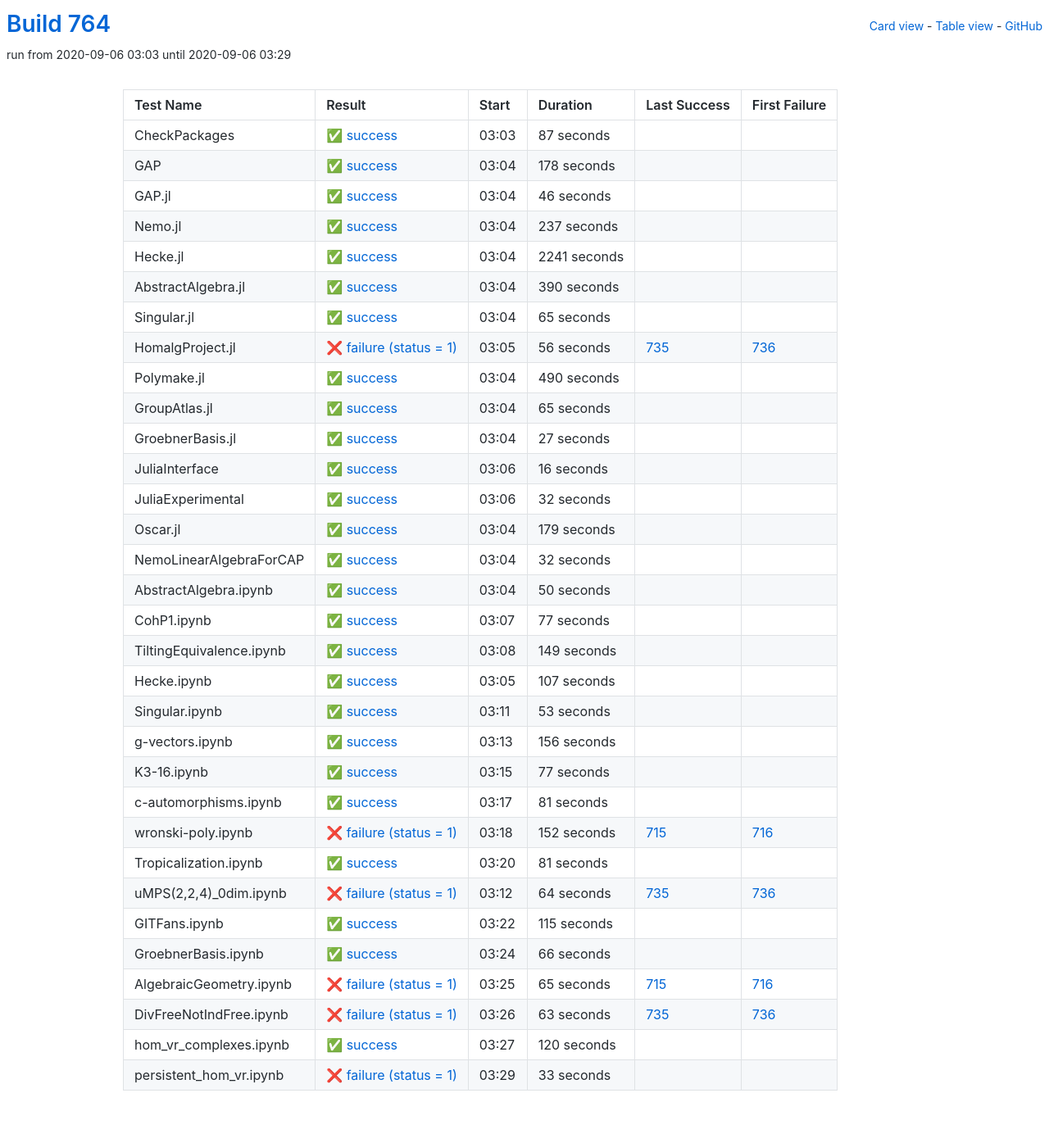
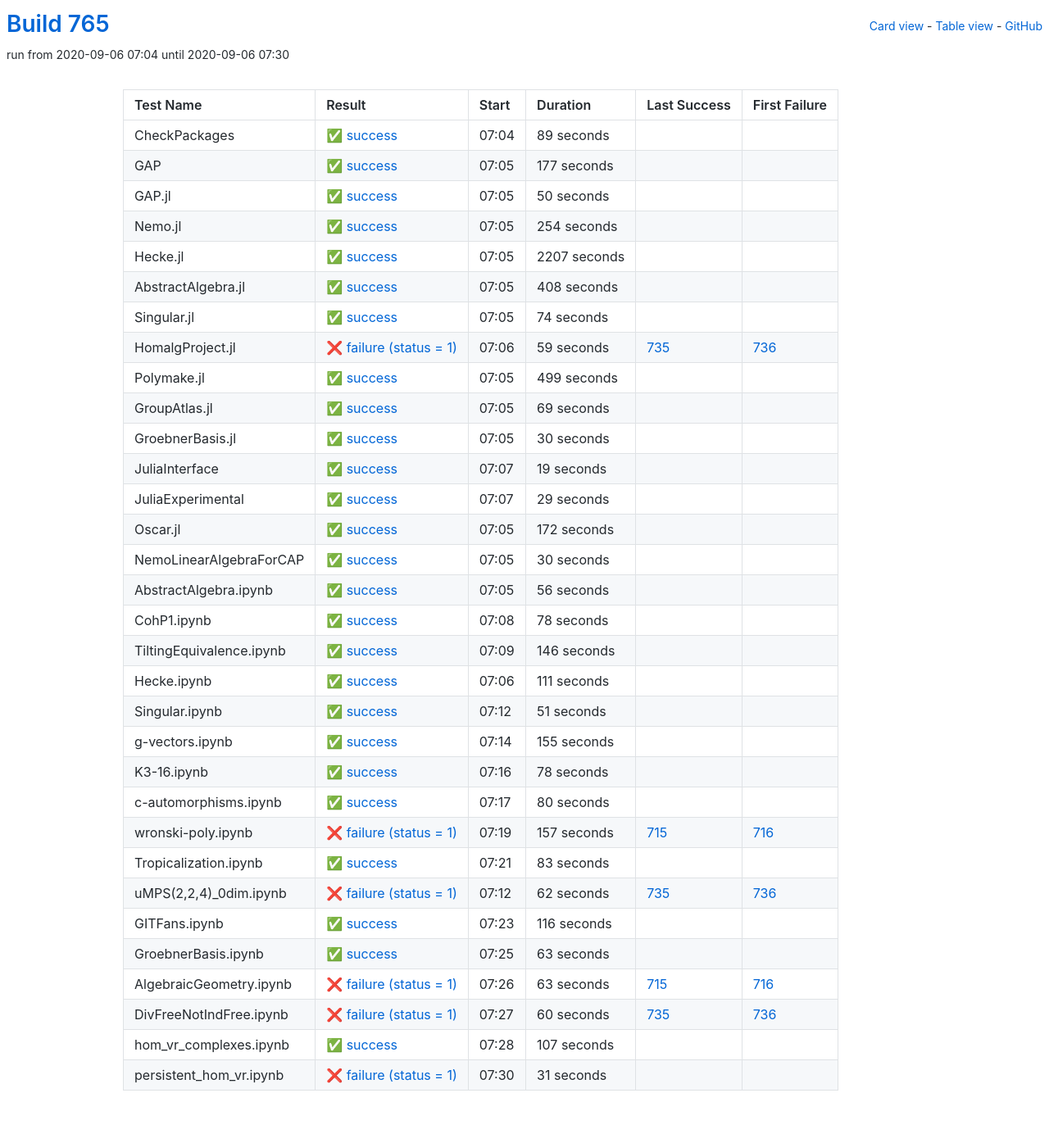
Before and after one commit to oscar-system/oscar-ci-status-stable, a Jekyll site: the page built from table.html, in a window 1280 px wide. Shown: the whole page at 82% size. Built offline with Jekyll 4.4.1, drawn with Linux system fonts in a browser that asks for light colours.

Commit message:
Build #765

```diff
--- a/_data/ci.yml
+++ b/_data/ci.yml
@@ -1,6 +1,6 @@
 ---
-build: 764
-build_url: https://oscarci.mathematik.uni-kl.de/job/oscar-stable/764/
+build: 765
+build_url: https://oscarci.mathematik.uni-kl.de/job/oscar-stable/765/
 job: oscar-stable
 organization: oscar-system
 repo: oscar-ci-status-stable
@@ -8,188 +8,32 @@ repourl: https://github.com/oscar-system/oscar-ci-status-stable
 tests:
 - name: CheckPackages
   id: checkpackages
-  log: https://oscarci.mathematik.uni-kl.de/job/oscar-stable/764/artifact/logs/build-764/CheckPackages.log
-  start: 2020-09-06 03:03
+  log: https://oscarci.mathematik.uni-kl.de/job/oscar-stable/765/artifact/logs/build-765/CheckPackages.log
+  start: 2020-09-06 07:04
   success: true
   exitcode: 0
   status: success
-  duration: 87
+  duration: 89
   last_success: false
   last_success_url:
   first_failure: false
   first_failure_url:
 - name: GAP
   id: gap
-  log: https://oscarci.mathematik.uni-kl.de/job/oscar-stable/764/artifact/logs/build-764/GAP.log
-  start: 2020-09-06 03:04
+  log: https://oscarci.mathematik.uni-kl.de/job/oscar-stable/765/artifact/logs/build-765/GAP.log
+  start: 2020-09-06 07:05
   success: true
   exitcode: 0
   status: success
-  duration: 178
+  duration: 177
   last_success: false
   last_success_url:
   first_failure: false
   first_failure_url:
 - name: GAP.jl
   id: gap-jl
-  log: https://oscarci.mathematik.uni-kl.de/job/oscar-stable/764/artifact/logs/build-764/GAP.jl.log
-  start: 2020-09-06 03:04
-  success: true
-  exitcode: 0
-  status: success
-  duration: 46
-  last_success: false
-  last_success_url:
-  first_failure: false
-  first_failure_url:
-- name: Nemo.jl
-  id: nemo-jl
-  log: https://oscarci.mathematik.uni-kl.de/job/oscar-stable/764/artifact/logs/build-764/Nemo.jl.log
-  start: 2020-09-06 03:04
-  success: true
-  exitcode: 0
-  status: success
-  duration: 237
-  last_success: false
-  last_success_url:
-  first_failure: false
-  first_failure_url:
-- name: Hecke.jl
-  id: hecke-jl
-  log: https://oscarci.mathematik.uni-kl.de/job/oscar-stable/764/artifact/logs/build-764/Hecke.jl.log
-  start: 2020-09-06 03:04
-  success: true
-  exitcode: 0
-  status: success
-  duration: 2241
-  last_success: false
-  last_success_url:
-  first_failure: false
-  first_failure_url:
-- name: AbstractAlgebra.jl
-  id: abstractalgebra-jl
-  log: https://oscarci.mathematik.uni-kl.de/job/oscar-stable/764/artifact/logs/build-764/AbstractAlgebra.jl.log
-  start: 2020-09-06 03:04
-  success: true
-  exitcode: 0
-  status: success
-  duration: 390
-  last_success: false
-  last_success_url:
-  first_failure: false
-  first_failure_url:
-- name: Singular.jl
-  id: singular-jl
-  log: https://oscarci.mathematik.uni-kl.de/job/oscar-stable/764/artifact/logs/build-764/Singular.jl.log
-  start: 2020-09-06 03:04
-  success: true
-  exitcode: 0
-  status: success
-  duration: 65
-  last_success: false
-  last_success_url:
-  first_failure: false
-  first_failure_url:
-- name: HomalgProject.jl
-  id: homalgproject-jl
-  log: https://oscarci.mathematik.uni-kl.de/job/oscar-stable/764/artifact/logs/build-764/HomalgProject.jl.log
-  start: 2020-09-06 03:05
-  success: false
-  exitcode: 1
-  status: failure
-  duration: 56
-  last_success: 735
-  last_success_url: https://oscarci.mathematik.uni-kl.de/job/oscar-stable/735/
-  first_failure: 736
-  first_failure_url: https://oscarci.mathematik.uni-kl.de/job/oscar-stable/736/
-- name: Polymake.jl
-  id: polymake-jl
-  log: https://oscarci.mathematik.uni-kl.de/job/oscar-stable/764/artifact/logs/build-764/Polymake.jl.log
-  start: 2020-09-06 03:04
-  success: true
-  exitcode: 0
-  status: success
-  duration: 490
-  last_success: false
-  last_success_url:
-  first_failure: false
-  first_failure_url:
-- name: GroupAtlas.jl
-  id: groupatlas-jl
-  log: https://oscarci.mathematik.uni-kl.de/job/oscar-stable/764/artifact/logs/build-764/GroupAtlas.jl.log
-  start: 2020-09-06 03:04
-  success: true
-  exitcode: 0
-  status: success
-  duration: 65
-  last_success: false
-  last_success_url:
-  first_failure: false
-  first_failure_url:
-- name: GroebnerBasis.jl
-  id: groebnerbasis-jl
-  log: https://oscarci.mathematik.uni-kl.de/job/oscar-stable/764/artifact/logs/build-764/GroebnerBasis.jl.log
-  start: 2020-09-06 03:04
-  success: true
-  exitcode: 0
-  status: success
-  duration: 27
-  last_success: false
-  last_success_url:
-  first_failure: false
-  first_failure_url:
-- name: JuliaInterface
-  id: juliainterface
-  log: https://oscarci.mathematik.uni-kl.de/job/oscar-stable/764/artifact/logs/build-764/JuliaInterface.log
-  start: 2020-09-06 03:06
-  success: true
-  exitcode: 0
-  status: success
-  duration: 16
-  last_success: false
-  last_success_url:
-  first_failure: false
-  first_failure_url:
-- name: JuliaExperimental
-  id: juliaexperimental
-  log: https://oscarci.mathematik.uni-kl.de/job/oscar-stable/764/artifact/logs/build-764/JuliaExperimental.log
-  start: 2020-09-06 03:06
-  success: true
-  exitcode: 0
-  status: success
-  duration: 32
-  last_success: false
-  last_success_url:
-  first_failure: false
-  first_failure_url:
-- name: Oscar.jl
-  id: oscar-jl
-  log: https://oscarci.mathematik.uni-kl.de/job/oscar-stable/764/artifact/logs/build-764/Oscar.jl.log
-  start: 2020-09-06 03:04
-  success: true
-  exitcode: 0
-  status: success
-  duration: 179
-  last_success: false
-  last_success_url:
-  first_failure: false
-  first_failure_url:
-- name: NemoLinearAlgebraForCAP
-  id: nemolinearalgebraforcap
-  log: https://oscarci.mathematik.uni-kl.de/job/oscar-stable/764/artifact/logs/build-764/NemoLinearAlgebraForCAP.log
-  start: 2020-09-06 03:04
-  success: true
-  exitcode: 0
-  status: success
-  duration: 32
-  last_success: false
-  last_success_url:
-  first_failure: false
-  first_failure_url:
-- name: AbstractAlgebra.ipynb
-  id: abstractalgebra-ipynb
-  log: https://oscarci.mathematik.uni-kl.de/job/oscar-stable/764/artifact/logs/build-764/AbstractAlgebra.ipynb.log
-  start: 2020-09-06 03:04
+  log: https://oscarci.mathematik.uni-kl.de/job/oscar-stable/765/artifact/logs/build-765/GAP.jl.log
+  start: 2020-09-06 07:05
   success: true
   exitcode: 0
   status: success
@@ -198,34 +42,334 @@ tests:
   last_success_url:
   first_failure: false
   first_failure_url:
-- name: CohP1.ipynb
-  id: cohp1-ipynb
-  log: https://oscarci.mathematik.uni-kl.de/job/oscar-stable/764/artifact/logs/build-764/CohP1.ipynb.log
-  start: 2020-09-06 03:07
+- name: Nemo.jl
+  id: nemo-jl
+  log: https://oscarci.mathematik.uni-kl.de/job/oscar-stable/765/artifact/logs/build-765/Nemo.jl.log
+  start: 2020-09-06 07:05
   success: true
   exitcode: 0
   status: success
-  duration: 77
+  duration: 254
+  last_success: false
+  last_success_url:
+  first_failure: false
+  first_failure_url:
+- name: Hecke.jl
+  id: hecke-jl
+  log: https://oscarci.mathematik.uni-kl.de/job/oscar-stable/765/artifact/logs/build-765/Hecke.jl.log
+  start: 2020-09-06 07:05
+  success: true
+  exitcode: 0
+  status: success
+  duration: 2207
+  last_success: false
+  last_success_url:
+  first_failure: false
+  first_failure_url:
+- name: AbstractAlgebra.jl
+  id: abstractalgebra-jl
+  log: https://oscarci.mathematik.uni-kl.de/job/oscar-stable/765/artifact/logs/build-765/AbstractAlgebra.jl.log
+  start: 2020-09-06 07:05
+  success: true
+  exitcode: 0
+  status: success
+  duration: 408
+  last_success: false
+  last_success_url:
+  first_failure: false
+  first_failure_url:
+- name: Singular.jl
+  id: singular-jl
+  log: https://oscarci.mathematik.uni-kl.de/job/oscar-stable/765/artifact/logs/build-765/Singular.jl.log
+  start: 2020-09-06 07:05
+  success: true
+  exitcode: 0
+  status: success
+  duration: 74
+  last_success: false
+  last_success_url:
+  first_failure: false
+  first_failure_url:
+- name: HomalgProject.jl
+  id: homalgproject-jl
+  log: https://oscarci.mathematik.uni-kl.de/job/oscar-stable/765/artifact/logs/build-765/HomalgProject.jl.log
+  start: 2020-09-06 07:06
+  success: false
+  exitcode: 1
+  status: failure
+  duration: 59
+  last_success: 735
+  last_success_url: https://oscarci.mathematik.uni-kl.de/job/oscar-stable/735/
+  first_failure: 736
+  first_failure_url: https://oscarci.mathematik.uni-kl.de/job/oscar-stable/736/
+- name: Polymake.jl
+  id: polymake-jl
+  log: https://oscarci.mathematik.uni-kl.de/job/oscar-stable/765/artifact/logs/build-765/Polymake.jl.log
+  start: 2020-09-06 07:05
+  success: true
+  exitcode: 0
+  status: success
+  duration: 499
+  last_success: false
+  last_success_url:
+  first_failure: false
+  first_failure_url:
+- name: GroupAtlas.jl
+  id: groupatlas-jl
+  log: https://oscarci.mathematik.uni-kl.de/job/oscar-stable/765/artifact/logs/build-765/GroupAtlas.jl.log
+  start: 2020-09-06 07:05
+  success: true
+  exitcode: 0
+  status: success
+  duration: 69
+  last_success: false
+  last_success_url:
+  first_failure: false
+  first_failure_url:
+- name: GroebnerBasis.jl
+  id: groebnerbasis-jl
+  log: https://oscarci.mathematik.uni-kl.de/job/oscar-stable/765/artifact/logs/build-765/GroebnerBasis.jl.log
+  start: 2020-09-06 07:05
+  success: true
+  exitcode: 0
+  status: success
+  duration: 30
+  last_success: false
+  last_success_url:
+  first_failure: false
+  first_failure_url:
+- name: JuliaInterface
+  id: juliainterface
+  log: https://oscarci.mathematik.uni-kl.de/job/oscar-stable/765/artifact/logs/build-765/JuliaInterface.log
+  start: 2020-09-06 07:07
+  success: true
+  exitcode: 0
+  status: success
+  duration: 19
+  last_success: false
+  last_success_url:
+  first_failure: false
+  first_failure_url:
+- name: JuliaExperimental
+  id: juliaexperimental
+  log: https://oscarci.mathematik.uni-kl.de/job/oscar-stable/765/artifact/logs/build-765/JuliaExperimental.log
+  start: 2020-09-06 07:07
+  success: true
+  exitcode: 0
+  status: success
+  duration: 29
+  last_success: false
+  last_success_url:
+  first_failure: false
+  first_failure_url:
+- name: Oscar.jl
+  id: oscar-jl
+  log: https://oscarci.mathematik.uni-kl.de/job/oscar-stable/765/artifact/logs/build-765/Oscar.jl.log
+  start: 2020-09-06 07:05
+  success: true
+  exitcode: 0
+  status: success
+  duration: 172
+  last_success: false
+  last_success_url:
+  first_failure: false
+  first_failure_url:
+- name: NemoLinearAlgebraForCAP
+  id: nemolinearalgebraforcap
+  log: https://oscarci.mathematik.uni-kl.de/job/oscar-stable/765/artifact/logs/build-765/NemoLinearAlgebraForCAP.log
+  start: 2020-09-06 07:05
+  success: true
+  exitcode: 0
+  status: success
+  duration: 30
+  last_success: false
+  last_success_url:
+  first_failure: false
+  first_failure_url:
+- name: AbstractAlgebra.ipynb
+  id: abstractalgebra-ipynb
+  log: https://oscarci.mathematik.uni-kl.de/job/oscar-stable/765/artifact/logs/build-765/AbstractAlgebra.ipynb.log
+  start: 2020-09-06 07:05
+  success: true
+  exitcode: 0
+  status: success
+  duration: 56
+  last_success: false
+  last_success_url:
+  first_failure: false
+  first_failure_url:
+- name: CohP1.ipynb
+  id: cohp1-ipynb
+  log: https://oscarci.mathematik.uni-kl.de/job/oscar-stable/765/artifact/logs/build-765/CohP1.ipynb.log
+  start: 2020-09-06 07:08
+  success: true
+  exitcode: 0
+  status: success
+  duration: 78
   last_success: false
   last_success_url:
   first_failure: false
   first_failure_url:
 - name: TiltingEquivalence.ipynb
   id: tiltingequivalence-ipynb
-  log: https://oscarci.mathematik.uni-kl.de/job/oscar-stable/764/artifact/logs/build-764/TiltingEquivalence.ipynb.log
-  start: 2020-09-06 03:08
+  log: https://oscarci.mathematik.uni-kl.de/job/oscar-stable/765/artifact/logs/build-765/TiltingEquivalence.ipynb.log
+  start: 2020-09-06 07:09
   success: true
   exitcode: 0
   status: success
-  duration: 149
+  duration: 146
   last_success: false
   last_success_url:
   first_failure: false
   first_failure_url:
 - name: Hecke.ipynb
   id: hecke-ipynb
-  log: https://oscarci.mathematik.uni-kl.de/job/oscar-stable/764/artifact/logs/build-764/Hecke.ipynb.log
-  start: 2020-09-06 03:05
+  log: https://oscarci.mathematik.uni-kl.de/job/oscar-stable/765/artifact/logs/build-765/Hecke.ipynb.log
+  start: 2020-09-06 07:06
+  success: true
+  exitcode: 0
+  status: success
+  duration: 111
+  last_success: false
+  last_success_url:
+  first_failure: false
+  first_failure_url:
+- name: Singular.ipynb
+  id: singular-ipynb
+  log: https://oscarci.mathematik.uni-kl.de/job/oscar-stable/765/artifact/logs/build-765/Singular.ipynb.log
+  start: 2020-09-06 07:12
+  success: true
+  exitcode: 0
+  status: success
+  duration: 51
+  last_success: false
+  last_success_url:
+  first_failure: false
+  first_failure_url:
+- name: g-vectors.ipynb
+  id: g-vectors-ipynb
+  log: https://oscarci.mathematik.uni-kl.de/job/oscar-stable/765/artifact/logs/build-765/g-vectors.ipynb.log
+  start: 2020-09-06 07:14
+  success: true
+  exitcode: 0
+  status: success
+  duration: 155
+  last_success: false
+  last_success_url:
+  first_failure: false
+  first_failure_url:
+- name: K3-16.ipynb
+  id: k3-16-ipynb
+  log: https://oscarci.mathematik.uni-kl.de/job/oscar-stable/765/artifact/logs/build-765/K3-16.ipynb.log
+  start: 2020-09-06 07:16
+  success: true
+  exitcode: 0
+  status: success
+  duration: 78
+  last_success: false
+  last_success_url:
+  first_failure: false
+  first_failure_url:
+- name: c-automorphisms.ipynb
+  id: c-automorphisms-ipynb
+  log: https://oscarci.mathematik.uni-kl.de/job/oscar-stable/765/artifact/logs/build-765/c-automorphisms.ipynb.log
+  start: 2020-09-06 07:17
+  success: true
+  exitcode: 0
+  status: success
+  duration: 80
+  last_success: false
+  last_success_url:
+  first_failure: false
+  first_failure_url:
+- name: wronski-poly.ipynb
+  id: wronski-poly-ipynb
+  log: https://oscarci.mathematik.uni-kl.de/job/oscar-stable/765/artifact/logs/build-765/wronski-poly.ipynb.log
+  start: 2020-09-06 07:19
+  success: false
+  exitcode: 1
+  status: failure
+  duration: 157
+  last_success: 715
+  last_success_url: https://oscarci.mathematik.uni-kl.de/job/oscar-stable/715/
+  first_failure: 716
+  first_failure_url: https://oscarci.mathematik.uni-kl.de/job/oscar-stable/716/
+- name: Tropicalization.ipynb
+  id: tropicalization-ipynb
+  log: https://oscarci.mathematik.uni-kl.de/job/oscar-stable/765/artifact/logs/build-765/Tropicalization.ipynb.log
+  start: 2020-09-06 07:21
+  success: true
+  exitcode: 0
+  status: success
+  duration: 83
+  last_success: false
+  last_success_url:
+  first_failure: false
+  first_failure_url:
+- name: uMPS(2,2,4)_0dim.ipynb
+  id: umps-2-2-4-0dim-ipynb
+  log: https://oscarci.mathematik.uni-kl.de/job/oscar-stable/765/artifact/logs/build-765/uMPS-2-2-4-_0dim.ipynb.log
+  start: 2020-09-06 07:12
+  success: false
+  exitcode: 1
+  status: failure
+  duration: 62
+  last_success: 735
+  last_success_url: https://oscarci.mathematik.uni-kl.de/job/oscar-stable/735/
+  first_failure: 736
+  first_failure_url: https://oscarci.mathematik.uni-kl.de/job/oscar-stable/736/
+- name: GITFans.ipynb
+  id: gitfans-ipynb
+  log: https://oscarci.mathematik.uni-kl.de/job/oscar-stable/765/artifact/logs/build-765/GITFans.ipynb.log
+  start: 2020-09-06 07:23
+  success: true
+  exitcode: 0
+  status: success
+  duration: 116
+  last_success: false
+  last_success_url:
+  first_failure: false
+  first_failure_url:
+- name: GroebnerBasis.ipynb
+  id: groebnerbasis-ipynb
+  log: https://oscarci.mathematik.uni-kl.de/job/oscar-stable/765/artifact/logs/build-765/GroebnerBasis.ipynb.log
+  start: 2020-09-06 07:25
+  success: true
+  exitcode: 0
+  status: success
+  duration: 63
+  last_success: false
+  last_success_url:
+  first_failure: false
+  first_failure_url:
+- name: AlgebraicGeometry.ipynb
+  id: algebraicgeometry-ipynb
+  log: https://oscarci.mathematik.uni-kl.de/job/oscar-stable/765/artifact/logs/build-765/AlgebraicGeometry.ipynb.log
+  start: 2020-09-06 07:26
+  success: false
+  exitcode: 1
+  status: failure
+  duration: 63
+  last_success: 715
+  last_success_url: https://oscarci.mathematik.uni-kl.de/job/oscar-stable/715/
+  first_failure: 716
+  first_failure_url: https://oscarci.mathematik.uni-kl.de/job/oscar-stable/716/
+- name: DivFreeNotIndFree.ipynb
+  id: divfreenotindfree-ipynb
+  log: https://oscarci.mathematik.uni-kl.de/job/oscar-stable/765/artifact/logs/build-765/DivFreeNotIndFree.ipynb.log
+  start: 2020-09-06 07:27
+  success: false
+  exitcode: 1
+  status: failure
+  duration: 60
+  last_success: 735
+  last_success_url: https://oscarci.mathematik.uni-kl.de/job/oscar-stable/735/
+  first_failure: 736
+  first_failure_url: https://oscarci.mathematik.uni-kl.de/job/oscar-stable/736/
+- name: hom_vr_complexes.ipynb
+  id: hom-vr-complexes-ipynb
+  log: https://oscarci.mathematik.uni-kl.de/job/oscar-stable/765/artifact/logs/build-765/hom_vr_complexes.ipynb.log
+  start: 2020-09-06 07:28
   success: true
   exitcode: 0
   status: success
@@ -234,159 +378,15 @@ tests:
   last_success_url:
   first_failure: false
   first_failure_url:
-- name: Singular.ipynb
-  id: singular-ipynb
-  log: https://oscarci.mathematik.uni-kl.de/job/oscar-stable/764/artifact/logs/build-764/Singular.ipynb.log
-  start: 2020-09-06 03:11
-  success: true
-  exitcode: 0
-  status: success
-  duration: 53
+- name: persistent_hom_vr.ipynb
+  id: persistent-hom-vr-ipynb
+  log: https://oscarci.mathematik.uni-kl.de/job/oscar-stable/765/artifact/logs/build-765/persistent_hom_vr.ipynb.log
+  start: 2020-09-06 07:30
+  success: false
+  exitcode: 1
+  status: failure
+  duration: 31
   last_success: false
   last_success_url:
   first_failure: false
   first_failure_url:
-- name: g-vectors.ipynb
-  id: g-vectors-ipynb
-  log: https://oscarci.mathematik.uni-kl.de/job/oscar-stable/764/artifact/logs/build-764/g-vectors.ipynb.log
-  start: 2020-09-06 03:13
-  success: true
-  exitcode: 0
-  status: success
-  duration: 156
-  last_success: false
-  last_success_url:
-  first_failure: false
-  first_failure_url:
-- name: K3-16.ipynb
-  id: k3-16-ipynb
-  log: https://oscarci.mathematik.uni-kl.de/job/oscar-stable/764/artifact/logs/build-764/K3-16.ipynb.log
-  start: 2020-09-06 03:15
-  success: true
-  exitcode: 0
-  status: success
-  duration: 77
-  last_success: false
-  last_success_url:
-  first_failure: false
-  first_failure_url:
-- name: c-automorphisms.ipynb
-  id: c-automorphisms-ipynb
-  log: https://oscarci.mathematik.uni-kl.de/job/oscar-stable/764/artifact/logs/build-764/c-automorphisms.ipynb.log
-  start: 2020-09-06 03:17
-  success: true
-  exitcode: 0
-  status: success
-  duration: 81
-  last_success: false
-  last_success_url:
-  first_failure: false
-  first_failure_url:
-- name: wronski-poly.ipynb
-  id: wronski-poly-ipynb
-  log: https://oscarci.mathematik.uni-kl.de/job/oscar-stable/764/artifact/logs/build-764/wronski-poly.ipynb.log
-  start: 2020-09-06 03:18
-  success: false
-  exitcode: 1
-  status: failure
-  duration: 152
-  last_success: 715
-  last_success_url: https://oscarci.mathematik.uni-kl.de/job/oscar-stable/715/
-  first_failure: 716
-  first_failure_url: https://oscarci.mathematik.uni-kl.de/job/oscar-stable/716/
-- name: Tropicalization.ipynb
-  id: tropicalization-ipynb
-  log: https://oscarci.mathematik.uni-kl.de/job/oscar-stable/764/artifact/logs/build-764/Tropicalization.ipynb.log
-  start: 2020-09-06 03:20
-  success: true
-  exitcode: 0
-  status: success
-  duration: 81
-  last_success: false
-  last_success_url:
-  first_failure: false
-  first_failure_url:
-- name: uMPS(2,2,4)_0dim.ipynb
-  id: umps-2-2-4-0dim-ipynb
-  log: https://oscarci.mathematik.uni-kl.de/job/oscar-stable/764/artifact/logs/build-764/uMPS-2-2-4-_0dim.ipynb.log
-  start: 2020-09-06 03:12
-  success: false
-  exitcode: 1
-  status: failure
-  duration: 64
-  last_success: 735
-  last_success_url: https://oscarci.mathematik.uni-kl.de/job/oscar-stable/735/
-  first_failure: 736
-  first_failure_url: https://oscarci.mathematik.uni-kl.de/job/oscar-stable/736/
-- name: GITFans.ipynb
-  id: gitfans-ipynb
-  log: https://oscarci.mathematik.uni-kl.de/job/oscar-stable/764/artifact/logs/build-764/GITFans.ipynb.log
-  start: 2020-09-06 03:22
-  success: true
-  exitcode: 0
-  status: success
-  duration: 115
-  last_success: false
-  last_success_url:
-  first_failure: false
-  first_failure_url:
-- name: GroebnerBasis.ipynb
-  id: groebnerbasis-ipynb
-  log: https://oscarci.mathematik.uni-kl.de/job/oscar-stable/764/artifact/logs/build-764/GroebnerBasis.ipynb.log
-  start: 2020-09-06 03:24
-  success: true
-  exitcode: 0
-  status: success
-  duration: 66
-  last_success: false
-  last_success_url:
-  first_failure: false
-  first_failure_url:
-- name: AlgebraicGeometry.ipynb
-  id: algebraicgeometry-ipynb
-  log: https://oscarci.mathematik.uni-kl.de/job/oscar-stable/764/artifact/logs/build-764/AlgebraicGeometry.ipynb.log
-  start: 2020-09-06 03:25
-  success: false
-  exitcode: 1
-  status: failure
-  duration: 65
-  last_success: 715
-  last_success_url: https://oscarci.mathematik.uni-kl.de/job/oscar-stable/715/
-  first_failure: 716
-  first_failure_url: https://oscarci.mathematik.uni-kl.de/job/oscar-stable/716/
-- name: DivFreeNotIndFree.ipynb
-  id: divfreenotindfree-ipynb
-  log: https://oscarci.mathematik.uni-kl.de/job/oscar-stable/764/artifact/logs/build-764/DivFreeNotIndFree.ipynb.log
-  start: 2020-09-06 03:26
-  success: false
-  exitcode: 1
-  status: failure
-  duration: 63
-  last_success: 735
-  last_success_url: https://oscarci.mathematik.uni-kl.de/job/oscar-stable/735/
-  first_failure: 736
-  first_failure_url: https://oscarci.mathematik.uni-kl.de/job/oscar-stable/736/
-- name: hom_vr_complexes.ipynb
-  id: hom-vr-complexes-ipynb
-  log: https://oscarci.mathematik.uni-kl.de/job/oscar-stable/764/artifact/logs/build-764/hom_vr_complexes.ipynb.log
-  start: 2020-09-06 03:27
-  success: true
-  exitcode: 0
-  status: success
-  duration: 120
-  last_success: false
-  last_success_url:
-  first_failure: false
-  first_failure_url:
-- name: persistent_hom_vr.ipynb
-  id: persistent-hom-vr-ipynb
-  log: https://oscarci.mathematik.uni-kl.de/job/oscar-stable/764/artifact/logs/build-764/persistent_hom_vr.ipynb.log
-  start: 2020-09-06 03:29
-  success: false
-  exitcode: 1
-  status: failure
-  duration: 33
-  last_success: false
-  last_success_url:
-  first_failure: false
-  first_failure_url:
```
Also changed, not shown: README.md.
